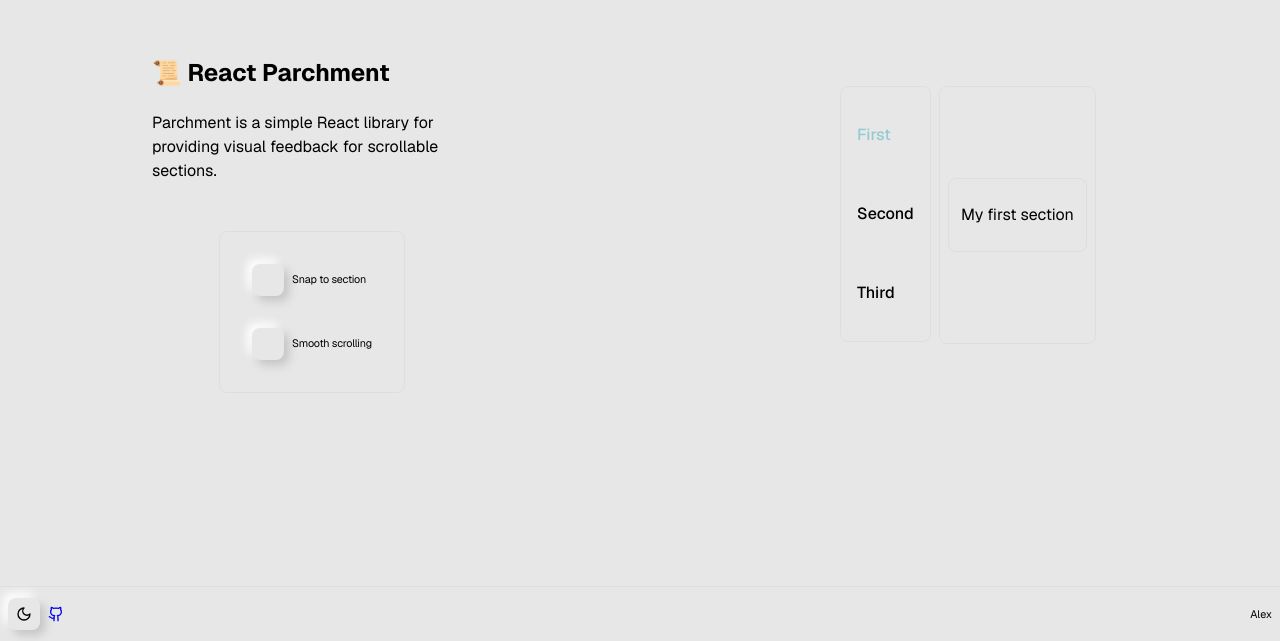
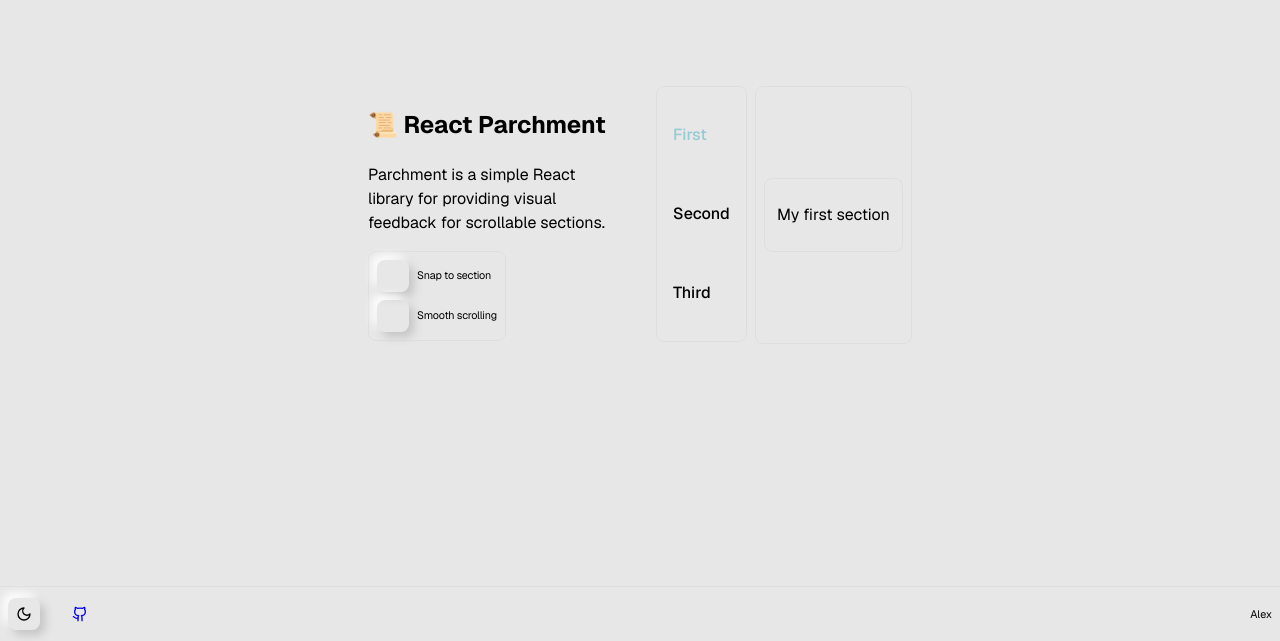
Before and after one commit to alex-fitzgerald/parchment, a React (Vite) app: page / in a window 1280 px wide. Shown: the part 159-800 px from the top of the page. Built offline with nearby package versions, Linux system fonts and the light colour scheme.

Commit message:
refactor: tweak wrapper

```diff
--- a/src/demo-app/demo-app.css
+++ b/src/demo-app/demo-app.css
@@ -5,6 +5,8 @@
 
     --tight: 8px;
     --spacious: 32px;
+
+    --container-size: 256px;
 
     color-scheme: light dark;
     color: rgba(255, 255, 255, 0.87);
@@ -95,10 +97,16 @@ main {
     align-items: center;
     text-align: left;
     gap: var(--spacious);
+
+    article {
+        width: var(--container-size);
+        height: var(--container-size);
+    }
 }
 
 .blurb {
-    max-width: 320px;
+    width: var(--container-size);
+    text-align: start;
 }
 
 .row {
@@ -126,8 +134,8 @@ main {
     justify-content: center;
 
     > div {
-        max-height: 256px;
-        max-width: 256px;
+        max-height: var(--container-size);
+        max-width: var(--container-size);
         display: flex;
         gap: var(--tight);
     }
@@ -215,7 +223,7 @@ main {
     display: flex;
     flex-direction: column;
     align-items: start;
-    padding: var(--spacious);
+    padding: var(--tight);
     border-radius: var(--tight);
     border: 1px solid hsla(var(--foreground-subtle), 5%);
 }
@@ -261,7 +269,7 @@ footer {
 
     div {
         display: flex;
-        gap: var(--tight);
+        gap: var(--spacious);
         align-items: center;
     }
 }
--- a/src/demo-app/demo-app.tsx
+++ b/src/demo-app/demo-app.tsx
@@ -32,7 +32,7 @@ interface ControlProps {
 
 function Controls({ snap, toggleSnap, smoothScroll, toggleSmoothScroll }: ControlProps) {
     return (
-        <div className="controls gap-spacious">
+        <div className="controls gap-tight">
             <div className={`${snap ? 'active' : ''} toggle-button-field`}>
                 <label htmlFor="toggle-snap" onClick={toggleSnap}>Snap to section</label>
                 <button name="toggle-snap" onClick={toggleSnap} />
@@ -89,7 +89,8 @@ function DemoApp() {
         <>
             <ParchmentProvider>
                 <main className={isSmallView ? 'column' : ''}>
-                    <article className={`blurb-container ${isSmallView ? '' : 'flex-1'}`}>
+                    <div style={{ display: 'flex', justifyContent: 'end', alignItems: 'end' }} className="flex-1">
+                        <article>
                             <div className="blurb">
                                 <h1>
                                     📜 React Parchment
@@ -107,7 +108,8 @@ function DemoApp() {
                                 />
                             </div>
                         </article>
-                    <div className={`parchment-demo-wrapper ${isSmallView ? 'column size-full' : 'row-reverse flex-1'}`}>
+                    </div>
+                    <div style={{ justifyContent: 'start' }} className={`parchment-demo-wrapper ${isSmallView ? 'column size-full' : 'row-reverse flex-1'}`}>
                         <div style={{ height: '100%', width: '100%' }}>
                             <div className="parchment-nav row">
                                 <ParchmentButton section="myFirstSection">
```
Lines whose indentation alone changed are shown as unchanged.
